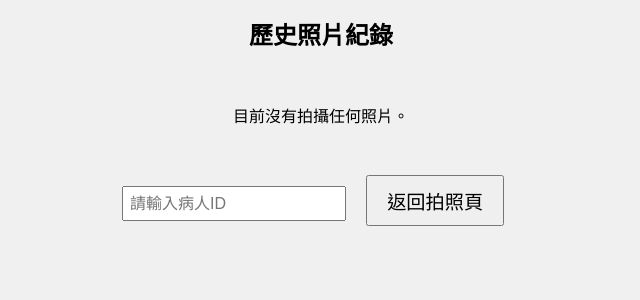
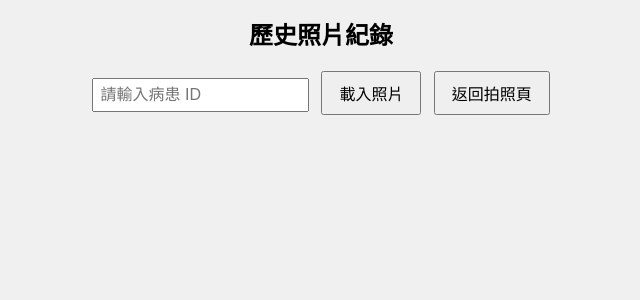
Before and after one commit to yingmaowu/camera, a Flask app: page /history in a window 1280 px wide. Shown: the top 300 px of the page, without its empty margins (319-959 px from the left). Run offline with Flask 3, Linux system fonts and the light colour scheme; data that the repository does not hold is empty.

Commit message:
Update history.html

```diff
--- a/templates/history.html
+++ b/templates/history.html
@@ -1,60 +1,108 @@
 <!DOCTYPE html>
 <html lang="zh-Hant">
 <head>
-  <meta charset="UTF-8">
-  <meta name="viewport" content="width=device-width, initial-scale=1.0">
+  <meta charset="UTF-8" />
+  <meta name="viewport" content="width=device-width, initial-scale=1.0"/>
   <title>歷史照片紀錄</title>
   <style>
-    body { margin: 0; font-family: sans-serif; background: #f0f0f0; text-align: center; }
-    h2 { margin-top: 1rem; }
+    body {
+      margin: 0;
+      font-family: sans-serif;
+      background: #f0f0f0;
+      text-align: center;
+    }
+    h2 {
+      margin-top: 1rem;
+    }
+    #controls {
+      margin: 1rem;
+    }
+    #patientInput {
+      font-size: 1rem;
+      padding: 0.4rem;
+      width: 200px;
+    }
+    #loadBtn, #backBtn {
+      padding: 0.5rem 1rem;
+      font-size: 1rem;
+      margin-left: 0.5rem;
+    }
     #photoGrid {
       display: grid;
       grid-template-columns: repeat(auto-fit, minmax(120px, 1fr));
       gap: 10px;
       padding: 1rem;
     }
-    img { width: 100%; border-radius: 10px; cursor: pointer; }
-    #backBtn {
-      margin: 1rem;
-      padding: 0.6rem 1.2rem;
-      font-size: 1.2rem;
+    img {
+      width: 100%;
+      border-radius: 10px;
+      cursor: pointer;
+      transition: transform 0.2s;
+    }
+    img:hover {
+      transform: scale(1.05);
     }
   </style>
 </head>
 <body>
   <h2>歷史照片紀錄</h2>
+  <div id="controls">
+    <input id="patientInput" placeholder="請輸入病患 ID" />
+    <button id="loadBtn">載入照片</button>
+    <button id="backBtn">返回拍照頁</button>
+  </div>
+
   <div id="photoGrid"></div>
-  <input id="patientId" placeholder="請輸入病人ID" style="font-size:1rem; padding:0.4rem;" />
-  <button id="backBtn">返回拍照頁</button>
 
   <script>
+    const patientInput = document.getElementById("patientInput");
     const photoGrid = document.getElementById("photoGrid");
+    const loadBtn = document.getElementById("loadBtn");
     const backBtn = document.getElementById("backBtn");
 
-    // 抓取所有上傳過的照片
-    fetch("/photos")  // 🔥改這裡
-  .then(response => response.json())
+    loadBtn.addEventListener("click", () => {
+      const patientId = patientInput.value.trim();
+      if (!patientId) {
+        alert("請輸入病患 ID");
+        return;
+      }
+
+      photoGrid.innerHTML = "<p>載入中...</p>";
+
+      fetch(`/photos?patient=${patientId}`)
+        .then(res => res.json())
         .then(urls => {
           if (urls.length === 0) {
-      photoGrid.innerHTML = "<p>目前沒有拍攝任何照片。</p>";
+            photoGrid.innerHTML = "<p>該病患目前沒有拍攝任何照片。</p>";
             return;
           }
+
+          photoGrid.innerHTML = "";
           urls.forEach(url => {
             const img = document.createElement("img");
             img.src = url;
             img.alt = "舌苔照片";
-      img.onclick = () => window.open(url, '_blank');
+            img.onclick = () => window.open(url, "_blank");
             photoGrid.appendChild(img);
           });
         })
-  .catch(error => {
-    console.error("讀取照片失敗：", error);
-    photoGrid.innerHTML = "<p>❌ 無法載入照片</p>";
+        .catch(err => {
+          console.error("❌ 無法載入照片：", err);
+          photoGrid.innerHTML = "<p>❌ 無法載入照片，請稍後再試</p>";
+        });
     });
 
     backBtn.addEventListener("click", () => {
       window.location.href = "/";
     });
+
+    // 若網址中已有 patient=xxx 自動載入
+    const urlParams = new URLSearchParams(window.location.search);
+    const presetId = urlParams.get("patient");
+    if (presetId) {
+      patientInput.value = presetId;
+      loadBtn.click();
+    }
   </script>
 </body>
 </html>
```
Lines whose indentation alone changed are shown as unchanged.
